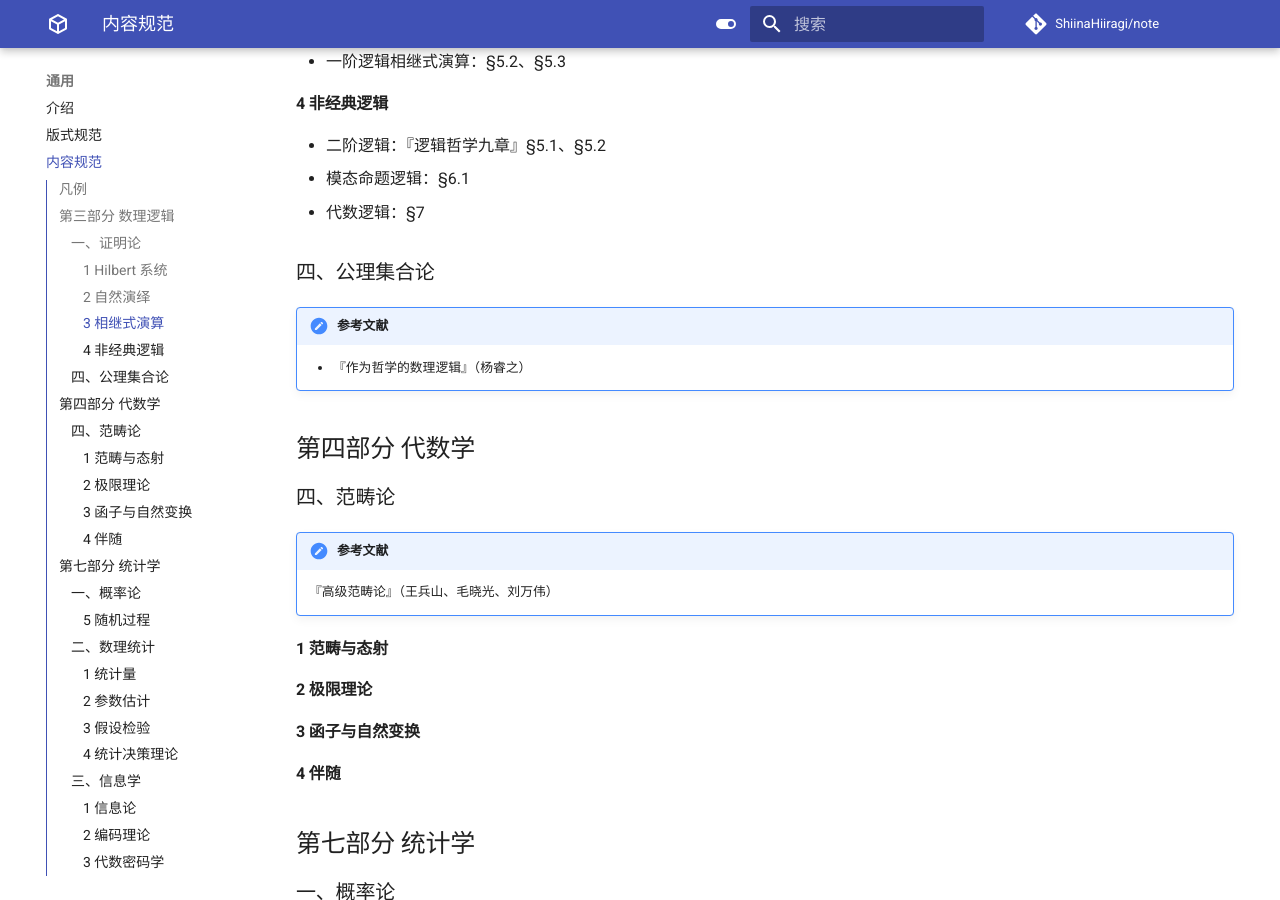
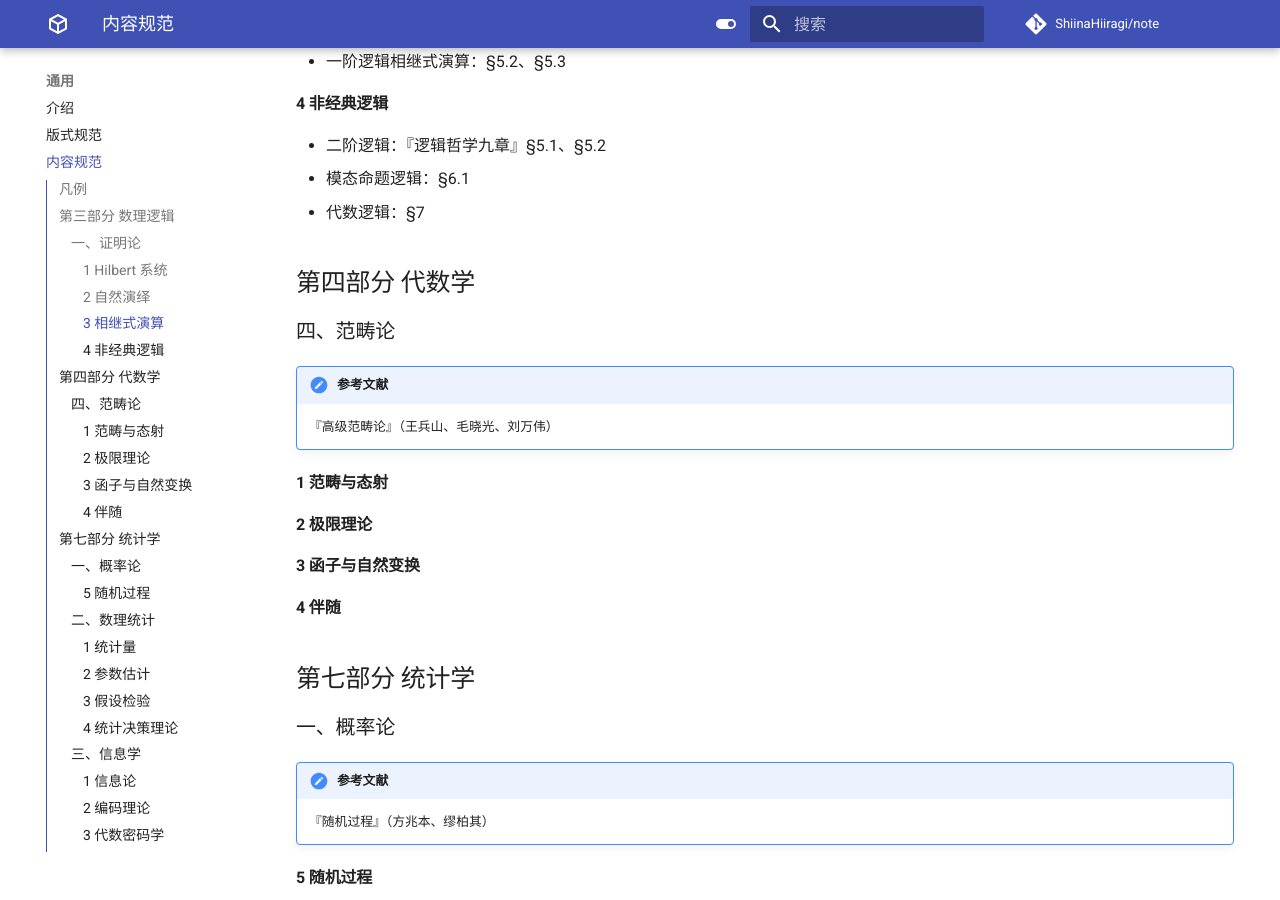
Before and after one commit to ShiinaHiiragi/note, an MkDocs documentation site: the page built from docs/intro/toc.md, in a window 1280 px wide and 900 px high, scrolled down 901 px. Built offline with MkDocs 1.6.1 and Material for MkDocs 9.7.7, drawn with Linux system fonts in a browser that asks for light colours; comment, search, counter and statistics services are not loaded.

Commit message:
remove phil

```diff
--- a/docs/intro/toc.md
+++ b/docs/intro/toc.md
@@ -27,11 +27,6 @@
 - 二阶逻辑：『逻辑哲学九章』§5.1、§5.2
 - 模态命题逻辑：§6.1
 - 代数逻辑：§7
-
-### 四、公理集合论
-
-!!! note "参考文献"
-    - 『作为哲学的数理逻辑』（杨睿之）
 
 ## 第四部分 代数学
 ### 四、范畴论
```
